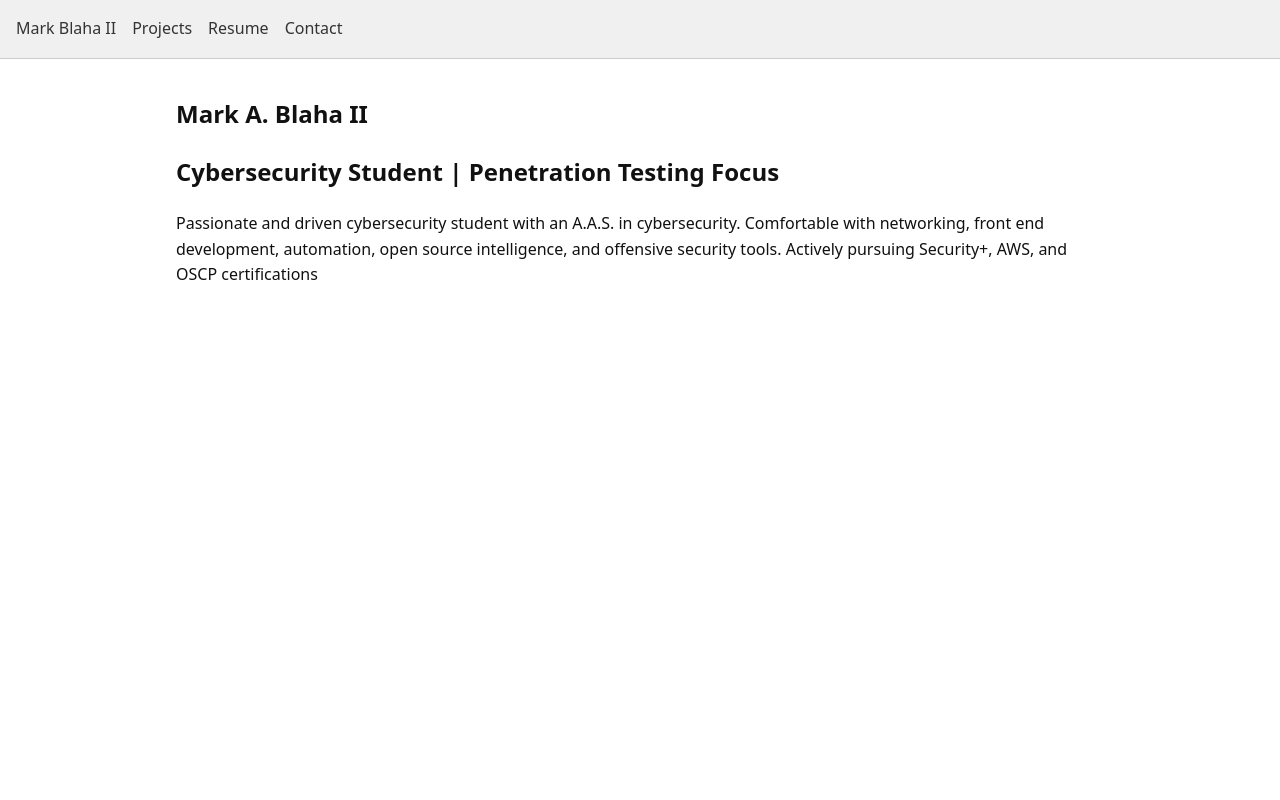
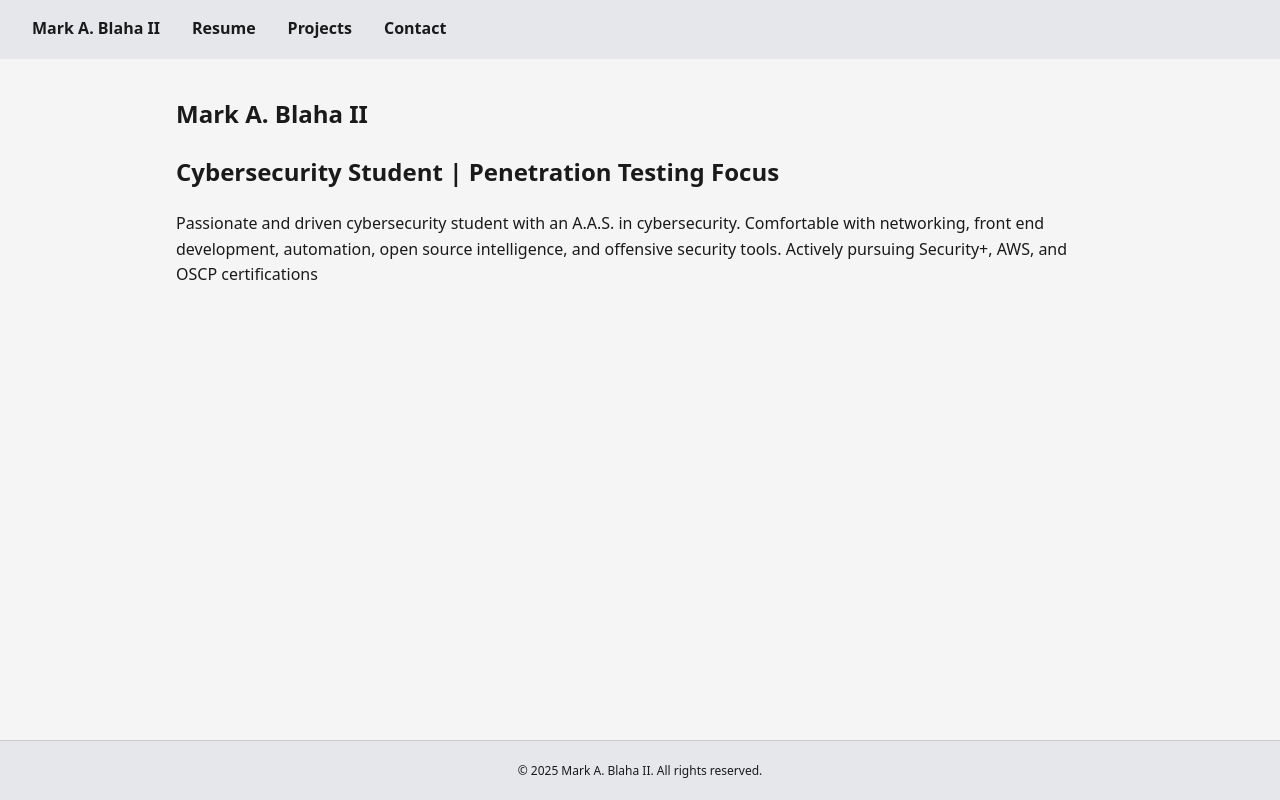
Before and after one commit to realmbs/realmbs.github.io, an Astro site: page / in a window 1280 px wide. Built offline with nearby package versions, Linux system fonts and the light colour scheme; Astro itself is replaced by a stand-in of ours.

Commit message:
added footer, updated global.scss

```diff
--- a/src/layouts/BaseLayout.astro
+++ b/src/layouts/BaseLayout.astro
@@ -22,14 +22,17 @@ const { title, description, name } = Astro.props as Props;
   <body>
     <nav>
       <ul>
-        <li><a href="/">{name}</a>
-        <li><a href="/projects">Projects</a>
-        <li><a href="/resume">Resume</a>
+        <li><a href="/">{name}</a></li>
+        <li><a href="/resume">Resume</a></li>
+        <li><a href="/projects">Projects</a></li>
         <li><a href="/contact">Contact</a></li>
       </ul>
     </nav>
     <main>
       <slot />
     </main>
+    <footer class="site-footer">
+      <p>&copy; {new Date().getFullYear()} {name}. All rights reserved.</p>
+    </footer>
   </body>
 </html>
--- a/src/pages/index.astro
+++ b/src/pages/index.astro
@@ -10,7 +10,7 @@ const data = rawData as SiteData;
 // Don't want to use any of this? Delete everything in this file, the `assets`, `components`, and `layouts` directories, and start fresh.
 ---
 
-<BaseLayout title="Home" name="Mark Blaha II" description="Personal website of Mark Blaha II">
+<BaseLayout title="Home" name={data.name} description="Personal website of Mark Blaha II">
 	<section>
 		<h1>{data.name}</h1>
 		<h2>{data.title}</h2>
--- a/src/styles/global.scss
+++ b/src/styles/global.scss
@@ -1,9 +1,21 @@
 :root {
   --font-family: system-ui, sans-serif;
-  --color-bg: #fff;
-  --color-text: #111;
+  --color-bg: #f5f5f5;
+  --color-text: #1a1a1a;
+  --color-accent: #4b5563;
+  --color-muted: #e5e7eb;
   --max-width: 960px;
 }
+
+@media (prefers-color-scheme: dark) {
+  :root {
+    --color-bg: #121212;
+    --color-text: #e5e5e5;
+    --color-accent: #9ca3af;
+    --color-muted: #1f1f1f;
+  }
+}
+
 
 * {
   box-sizing: border-box;
@@ -11,6 +23,9 @@
 
 body {
   margin: 0;
+  display: flex;
+  flex-direction: column;
+  min-height: 100vh;
   font-family: var(--font-family);
   background-color: var(--color-bg);
   color: var(--color-text);
@@ -18,30 +33,51 @@ body {
 }
 
 main {
+  flex: 1;
   max-width: var(--max-width);
   margin: 0 auto;
   padding: 1rem;
 }
 
 nav {
-  padding: 1rem;
-  background-color: #f0f0f0;
-  border-bottom: 1px solid #ccc;
+  position: sticky;
+  top: 0;
+  z-index: 10;
+  background-color: var(--color-muted);
+  border-bottom: 1px solid #e5e7eb;
+  padding: 1rem 2rem;
 
   ul {
+    display: flex;
+    align-items: center;
+    justify-content: flex-start;
+    gap: 2rem;
     list-style: none;
-    display: flex;
-    gap: 1rem;
     margin: 0;
     padding: 0;
   }
 
   a {
     text-decoration: none;
-    color: #333;
+    color: var(--color-text);
+    font-weight: 600;
+    font-size: 1rem;
+    transition: color 0.2s ease;
 
     &:hover {
-      text-decoration: underline;
+    color: var(--color-accent);
     }
   }
 }
+
+.site-footer {
+  position: sticky;
+  bottom: 0;
+  z-index: 10;
+  text-align: center;
+  padding: 0.5rem 0;
+  font-size: 0.75rem;
+  color: var(--color-text);
+  background-color: var(--color-muted);
+  border-top: 1px solid #ccc;
+}
```
